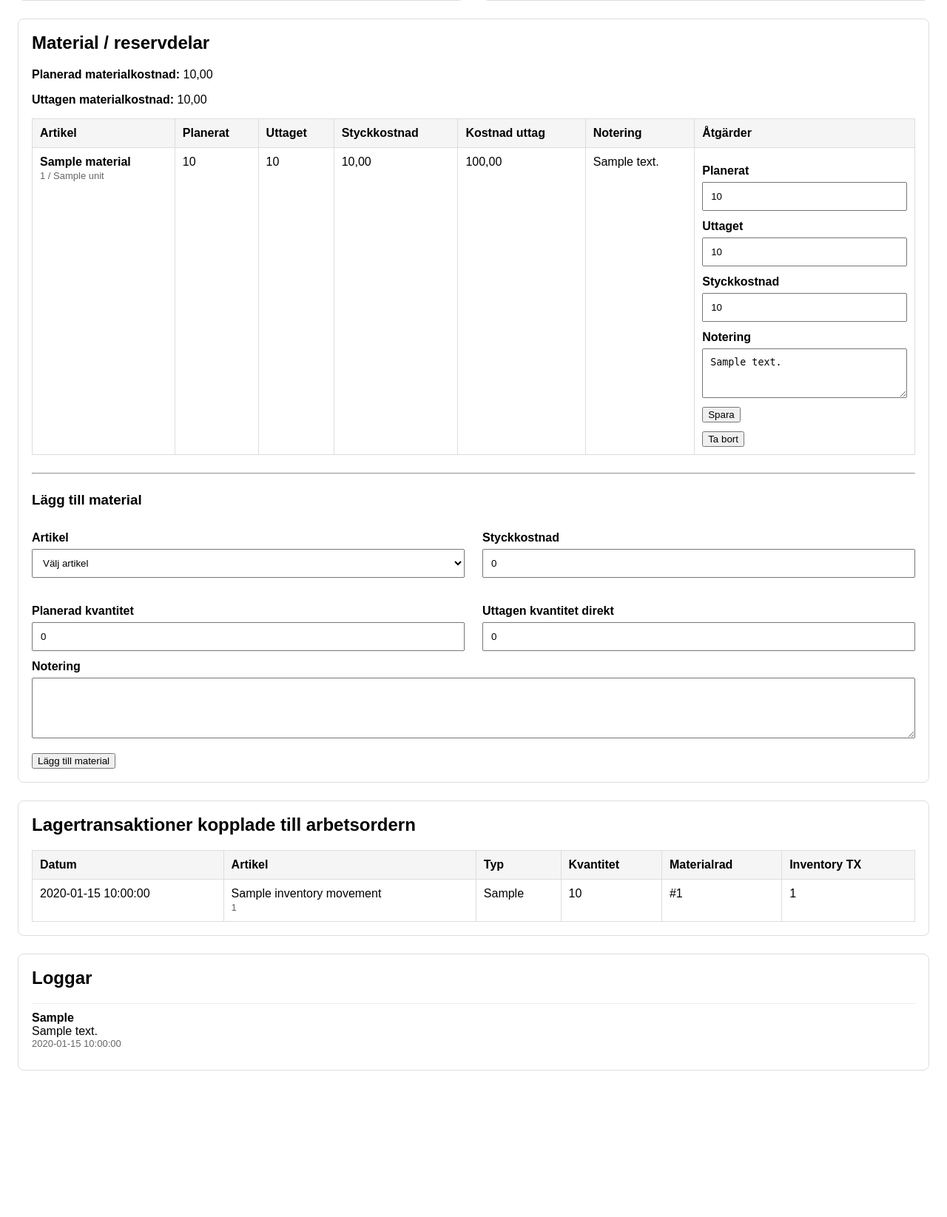
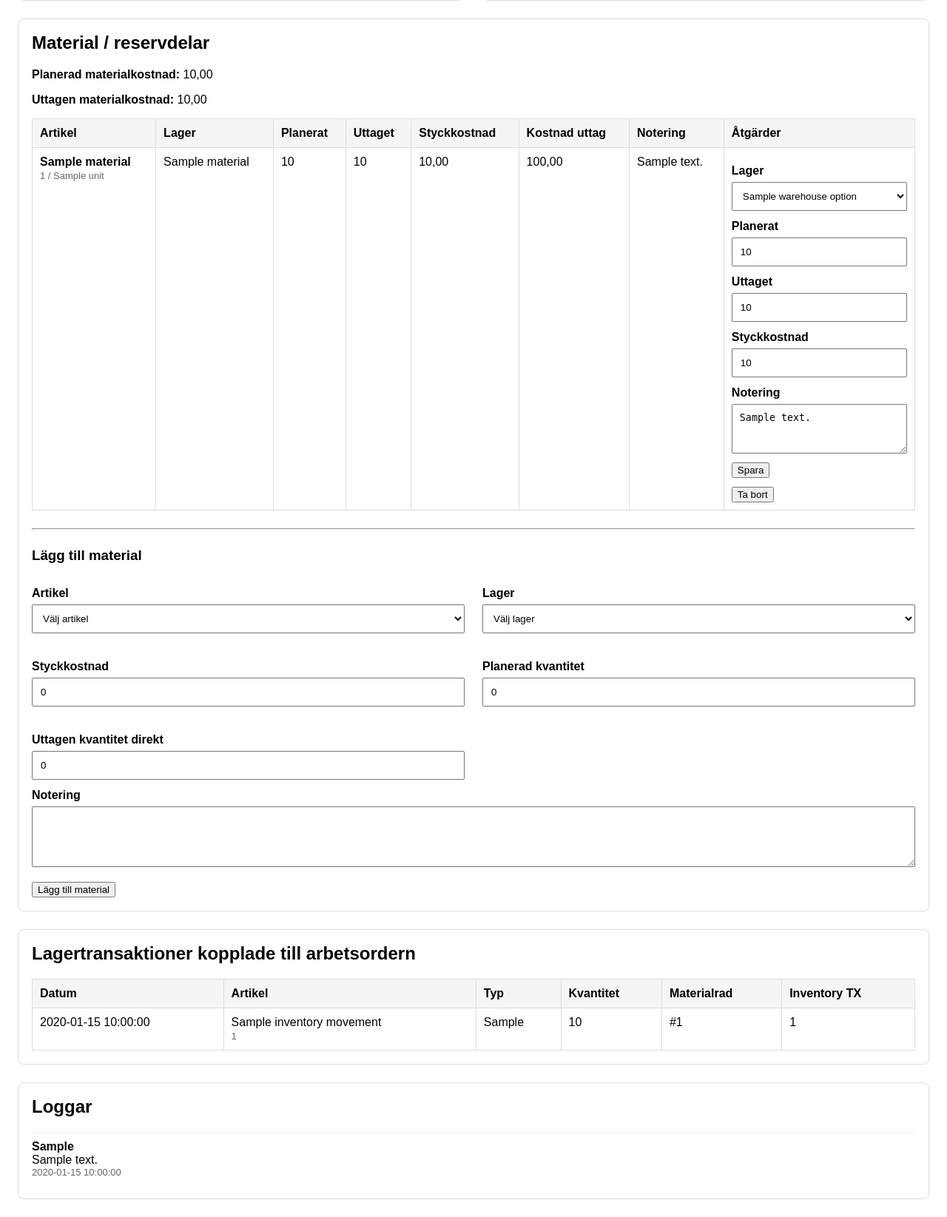
Before and after one commit to zebastianahlin-art/Zync-ERP, a PHP site: template zync-erp/app/Modules/maintenance/views/work_orders/show.php in a window 1280 px wide. Shown: the part 711-2356 px from the top of the page at 74% size. Before the commit the page ends 2158 px from the top, so only its background shows below. Run offline with PHP 8.4, Linux system fonts and the light colour scheme; the template is opened without the code that fills it: most values are stand-ins (such as "Sample title", 1, 10 or a date in 2020).

Commit message:
Update table structure and add warehouse selection

```diff
--- a/zync-erp/app/Modules/maintenance/views/work_orders/show.php
+++ b/zync-erp/app/Modules/maintenance/views/work_orders/show.php
@@ -109,6 +109,7 @@
             <thead>
                 <tr>
                     <th>Artikel</th>
+                    <th>Lager</th>
                     <th>Planerat</th>
                     <th>Uttaget</th>
                     <th>Styckkostnad</th>
@@ -120,7 +121,7 @@
             <tbody>
                 <?php if (empty($materials)): ?>
                     <tr>
-                        <td colspan="7">Inga materialrader ännu.</td>
+                        <td colspan="8">Inga materialrader ännu.</td>
                     </tr>
                 <?php else: ?>
                     <?php foreach ($materials as $material): ?>
@@ -134,6 +135,7 @@
                                     <?php endif; ?>
                                 </span>
                             </td>
+                            <td><?= htmlspecialchars((string) ($material['warehouse_name'] ?? '')) ?></td>
                             <td><?= htmlspecialchars((string) $material['planned_quantity']) ?></td>
                             <td><?= htmlspecialchars((string) $material['issued_quantity']) ?></td>
                             <td><?= htmlspecialchars(number_format((float) $material['unit_cost'], 2, ',', ' ')) ?></td>
@@ -142,6 +144,16 @@
                             <td>
                                 <form method="POST" action="/maintenance/work-orders/update-material" style="margin-bottom:12px;">
                                     <input type="hidden" name="material_id" value="<?= (int) $material['id'] ?>">
+
+                                    <label>Lager</label>
+                                    <select name="warehouse_id">
+                                        <option value="">Välj lager</option>
+                                        <?php foreach ($warehouseOptions as $warehouse): ?>
+                                            <option value="<?= (int) $warehouse['id'] ?>" <?= ((int) ($material['warehouse_id'] ?? 0) === (int) $warehouse['id']) ? 'selected' : '' ?>>
+                                                <?= htmlspecialchars($warehouse['name']) ?>
+                                            </option>
+                                        <?php endforeach; ?>
+                                    </select>
 
                                     <label>Planerat</label>
                                     <input type="number" step="0.01" name="planned_quantity" value="<?= htmlspecialchars((string) $material['planned_quantity']) ?>">
@@ -188,6 +200,18 @@
                                 <?php if (!empty($article['article_number'])): ?>
                                     (<?= htmlspecialchars((string) $article['article_number']) ?>)
                                 <?php endif; ?>
+                            </option>
+                        <?php endforeach; ?>
+                    </select>
+                </div>
+
+                <div>
+                    <label for="warehouse_id">Lager</label>
+                    <select name="warehouse_id" id="warehouse_id" required>
+                        <option value="">Välj lager</option>
+                        <?php foreach ($warehouseOptions as $warehouse): ?>
+                            <option value="<?= (int) $warehouse['id'] ?>">
+                                <?= htmlspecialchars($warehouse['name']) ?>
                             </option>
                         <?php endforeach; ?>
                     </select>
```
